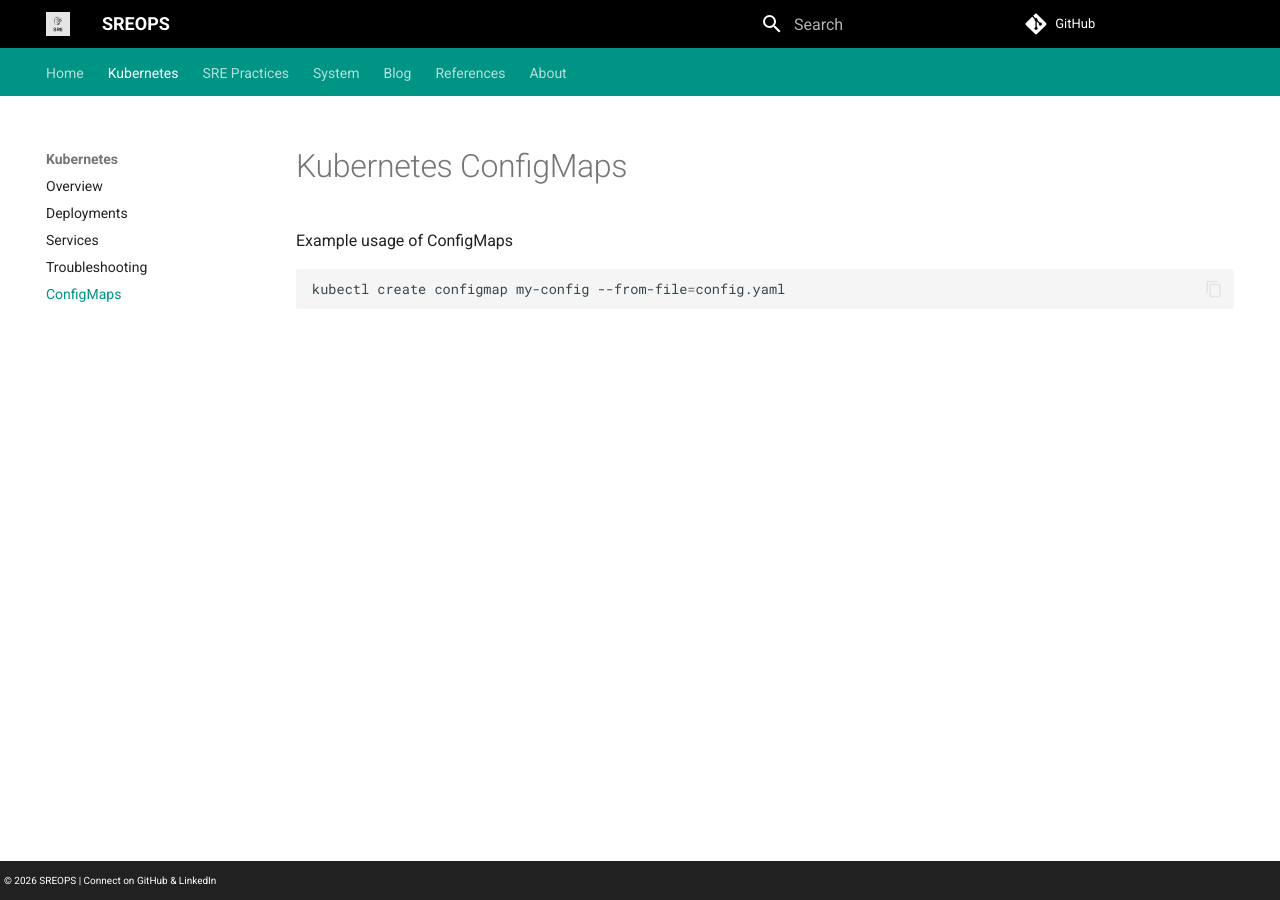
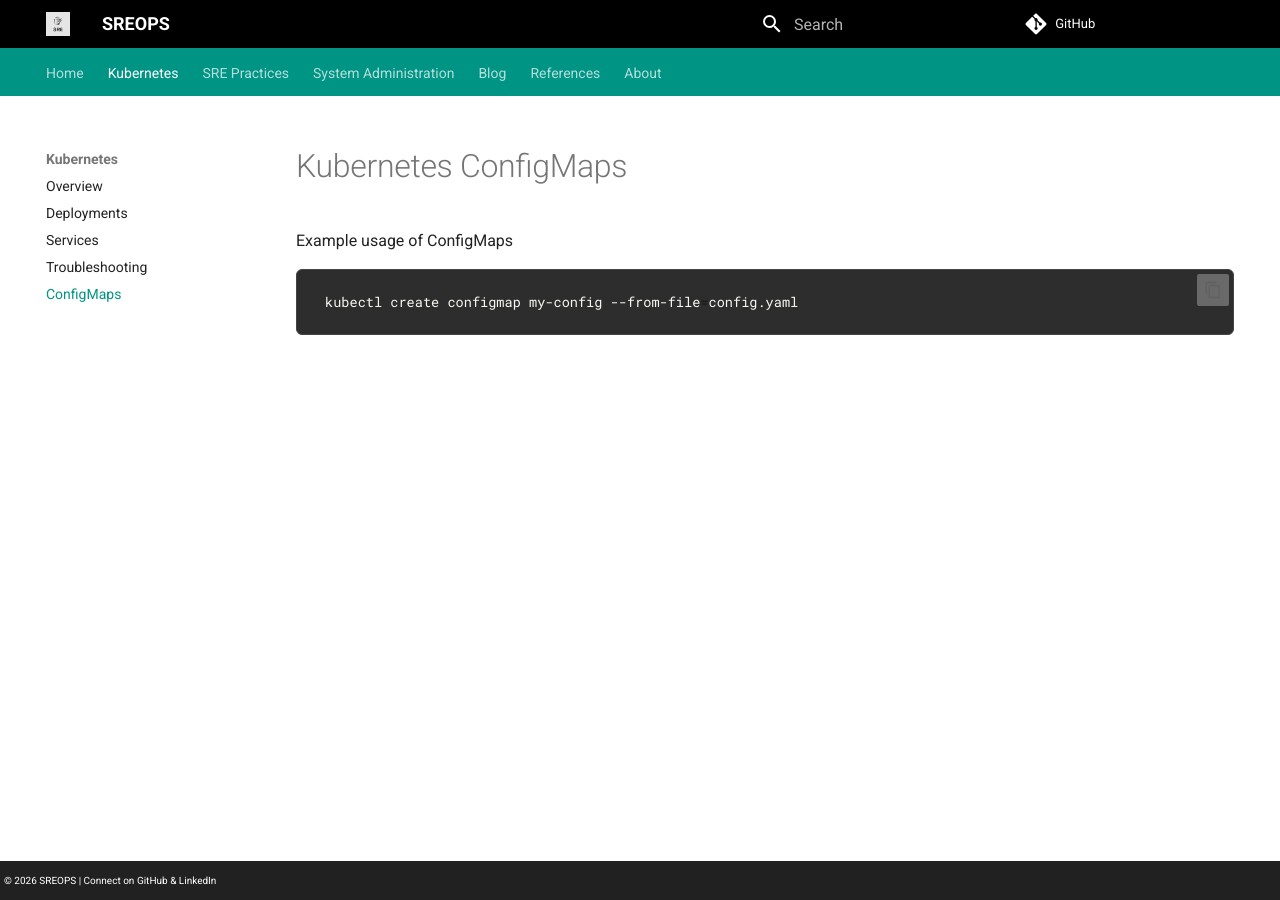
Before and after one commit to sinhatarak/sreops, an MkDocs documentation site: the page built from docs/k8s/04-configmaps.md, in a window 1280 px wide. Built offline with MkDocs 1.6.1 and Material for MkDocs 9.7.7, drawn with Linux system fonts in a browser that asks for light colours; comment, search, counter and statistics services are not loaded.

Commit message:
Apply dark mode for code blocks, black header, and styled copy buttons

```diff
--- a/docs/stylesheets/custom.css
+++ b/docs/stylesheets/custom.css
@@ -7,11 +7,46 @@
 }
 
 .md-header {
-    #background-color: #00695C;
-    background-color: #000000;  /* Changed header to black */
+    background-color: #000000;  /* Black header */
 }
 
 .md-header-nav__title img:hover {
     transform: scale(1.05);
     transition: all 0.3s ease-in-out;
 }
+
+/* ---------- Dark mode for all code blocks ---------- */
+
+/* Inline code */
+.md-typeset code {
+    background-color: #2d2d2d !important;
+    color: #f8f8f2 !important;
+    padding: 2px 4px;
+    border-radius: 4px;
+}
+
+/* Code blocks (pre) */
+.md-typeset pre {
+    background-color: #2d2d2d !important;
+    color: #f8f8f2 !important;
+    border-radius: 6px;
+    padding: 12px;
+    overflow-x: auto;
+    border: 1px solid #444;  /* subtle border for better separation */
+}
+
+/* Copy button styling */
+.md-typeset .md-clipboard {
+    background-color: #444 !important;  /* matches dark code block */
+    color: #fff !important;
+    border-radius: 4px;
+    padding: 2px 6px;
+    font-size: 0.8rem;
+    top: 8px;   /* position inside the code block nicely */
+}
+
+/* Copy button hover effect */
+.md-typeset .md-clipboard:hover {
+    background-color: #666 !important;
+    cursor: pointer;
+}
--- a/mkdocs.yml
+++ b/mkdocs.yml
@@ -24,24 +24,6 @@ theme:
     - toc.integrate
   highlightjs: true
 
-#theme:
-#  name: material
-#  palette:
-#    primary: 'teal'        # bright eye-catching header/nav
-#    accent: 'amber'        # accent color for buttons, highlights
-#  logo: docs/images/logo.png
-#  favicon: docs/images/favicon.ico
-#  font:
-#    text: Roboto
-#    code: Roboto Mono
-#  features:
-#    - navigation.tabs
-#    - navigation.expand          # toggleable subtopics
-#    - content.code.copy          # click-to-copy for code blocks
-#    - header.autohide
-#    - toc.integrate
-#  highlightjs: true
-
 nav:
   - Home: index.md
   - Kubernetes:
@@ -54,10 +36,11 @@ nav:
       - Monitoring: sre/monitoring.md
       - Alerting: sre/alerting.md
       - Disaster Recovery: sre/disaster-recovery.md
-  - System:
+  - System Administration:
       - Overview: system/overview.md
   - Blog:
-      - Blog Posts:\n        - 2026-02-07-kubernetes-networking: blog/posts/2026-02-07-kubernetes-networking.md
+    - Blog Posts:
+        - 2026-02-07-kubernetes-networking: blog/posts/2026-02-07-kubernetes-networking.md
   - References: references.md
   - About: about.md
 
@@ -69,7 +52,7 @@ markdown_extensions:
       permalink: true
   - pymdownx.superfences
   - pymdownx.tabbed
-  - pymdownx.highlight
+  - pymdownx.highlight: {}    # Leave empty, don't set 'style' here
   - pymdownx.betterem:
       smart_enable: all
 
```
